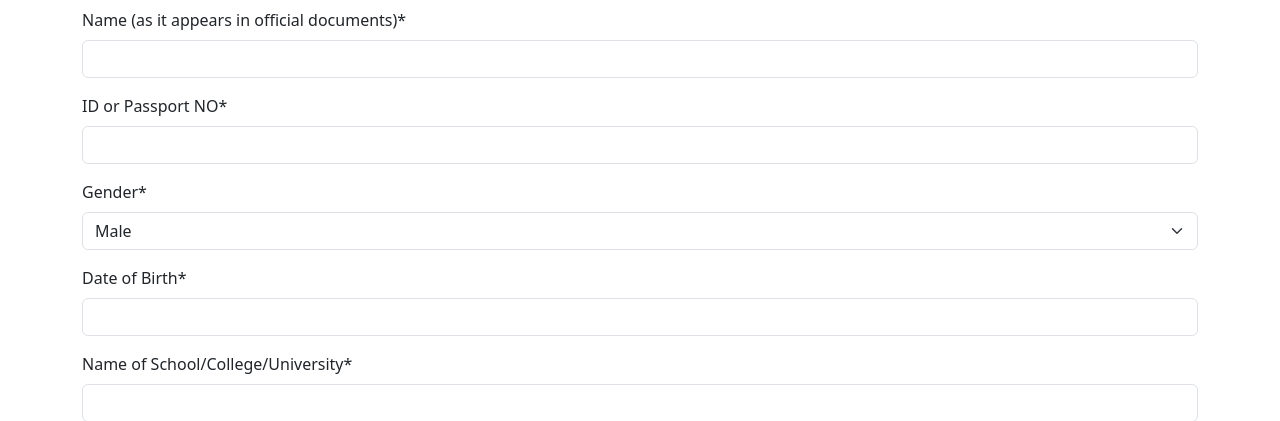
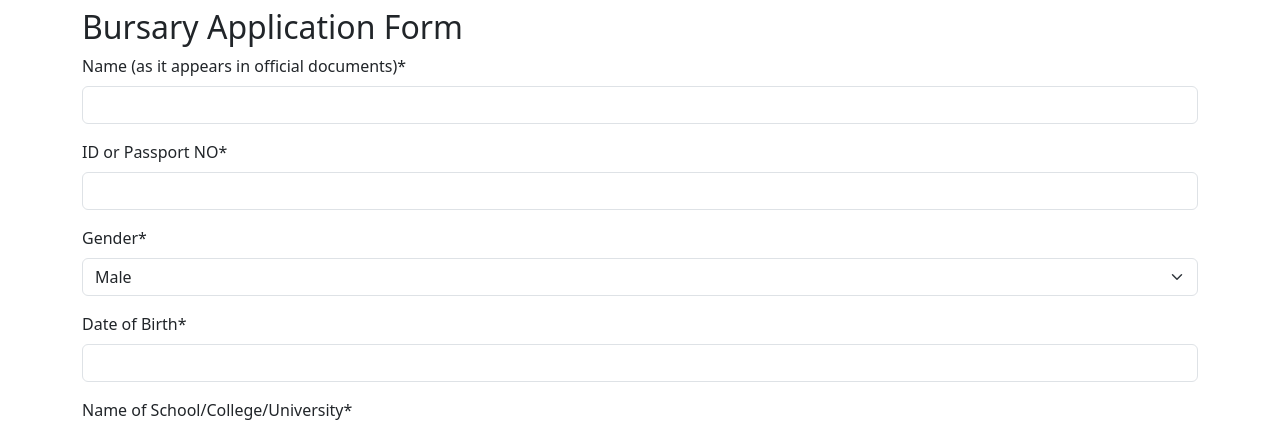
Before and after one commit to c3n7ly-commissions/elimisha-mwenzako-initiative-piu, a Django app: page /bursaries/create/ in a window 1280 px wide. Shown: the part 56-477 px from the top of the page. Run offline with Django 4.2, Linux system fonts and the light colour scheme; some libraries are stand-ins or nearby versions.

Commit message:
added header

```diff
--- a/templates/bursaries/create.html
+++ b/templates/bursaries/create.html
@@ -8,6 +8,9 @@
 {% endblock navbar %}
 
 {% block content %}
+
+<h2>Bursary Application Form</h2>
+</div>
 <form action="/bursaries/create/" method="post">
   {% csrf_token %} {{ form|crispy }}
   <button type="submit" class="btn btn-primary">Submit</button>
```
